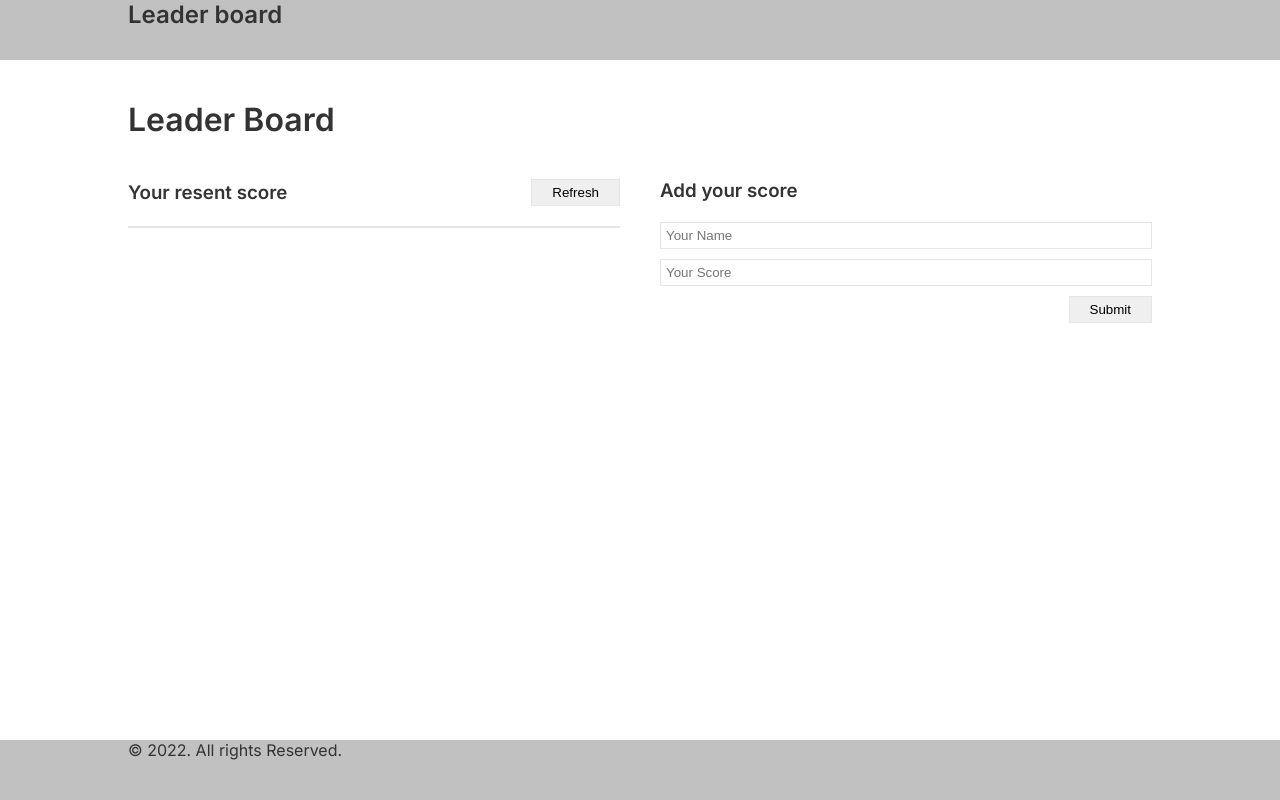
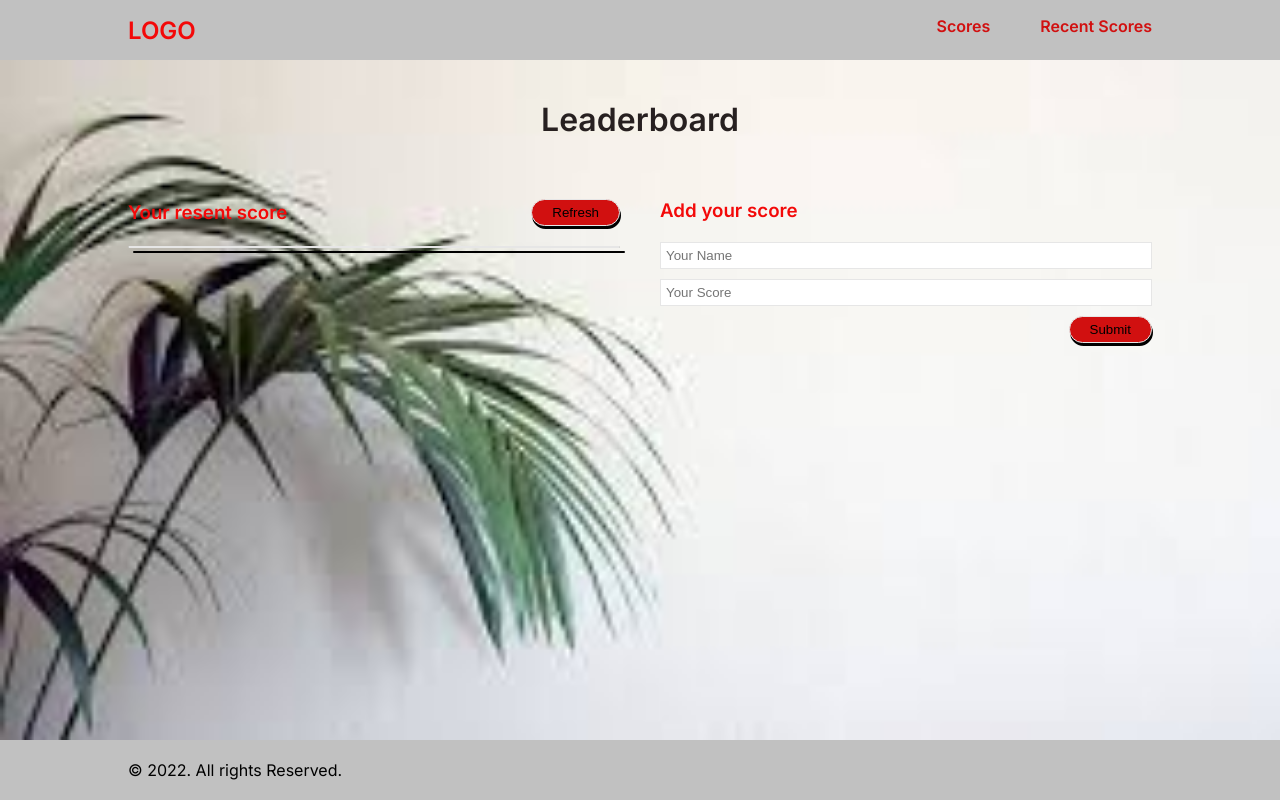
Before and after one commit to Alabi12/Leaderboard, a website built with webpack: page src/index.html in a window 1280 px wide. Built offline with nearby package versions, Linux system fonts and the light colour scheme.

Commit message:
update the css and html files

```diff
--- a/src/index.html
+++ b/src/index.html
@@ -10,18 +10,22 @@
       href="https://fonts.googleapis.com/css2?family=Inter:wght@400;500;600&display=swap"
       rel="stylesheet"
     />
-    <title>Leader board</title>
+    <title>Leaderboard</title>
   </head>
 
   <body>
     <header class="header">
       <div class="row header-content">
-        <h2>Leader board</h2>
+        <h2>LOGO</h2>
+        <ul class="links-content">
+          <li><a href="#" class="links">Scores</a></li>
+          <li><a href="#" class="links">Recent Scores</a></li>
+        </ul>
       </div>
     </header>
     <main class="main">
       <div class="row board-header">
-        <h1>Leader Board</h1>
+        <h1>Leaderboard</h1>
       </div>
       <div class="row board-content">
         <div class="list-container">
--- a/src/style.css
+++ b/src/style.css
@@ -13,16 +13,31 @@ html {
 body {
   font-family: "Inter", sans-serif;
   font-size: 1.6rem;
-  color: #333;
+}
+
+h2 {
+  font-weight: 900;
+  color: #f30909;
+}
+
+h3 {
+  color: #f30909;
+  font-weight: 900;
 }
 
 .header,
 .footer {
   min-height: 6rem;
   background-color: #c1c1c1;
+  display: flex;
+  justify-content: center;
+  align-items: center;
 }
 
 .main {
+  background-image: url("/src/img.jpeg");
+  background-repeat: no-repeat;
+  background-size: cover;
   min-height: calc(100vh - 12rem);
   padding: 4rem 0;
 }
@@ -32,8 +47,30 @@ body {
   margin: 0 auto;
 }
 
+.header-content,
+.links-content {
+  display: flex;
+  justify-content: space-between;
+}
+
+.links-content {
+  gap: 5rem;
+  list-style: none;
+}
+
+.links {
+  text-decoration: none;
+  color: #d11010;
+  font-weight: bold;
+  cursor: pointer;
+}
+
 .board-header {
-  padding-bottom: 4rem;
+  padding-bottom: 2rem;
+  color: #272020;
+  display: flex;
+  justify-content: center;
+  align-items: center;
 }
 
 .board-content {
@@ -45,13 +82,15 @@ body {
   display: flex;
   align-items: center;
   justify-content: space-between;
-  gap: 6rem;
 }
 
 .list {
   margin-top: 2rem;
   list-style: none;
   border: 1px solid #e6e6e6;
+  background-color: rgb(41, 40, 28);
+  box-shadow: 5px 5px;
+  border-radius: 2rem;
 }
 
 .list-item {
@@ -61,11 +100,13 @@ body {
 
 .list-item:nth-child(even) {
   background-color: #e6e6e6;
+  color: rgb(98, 60, 60);
 }
 
 .list-container,
 .form-container {
   flex: 1;
+  padding-top: 4rem;
 }
 
 .form-container {
@@ -94,6 +135,15 @@ body {
   padding: 0.5rem 2rem;
   cursor: pointer;
   border: 1px solid #e6e6e6;
+  background-color: #d11010;
+  border-radius: 2rem;
+  box-shadow: 0.1rem 0.3rem;
+}
+
+.refresh-btn:hover,
+.submit-btn:hover {
+  background-color: #d11010;
+  color: #c1c1c1;
 }
 
 @media (max-width: 768px) {
```
Also changed, not shown: src/img.jpeg (added), src/img.jpg (added).
